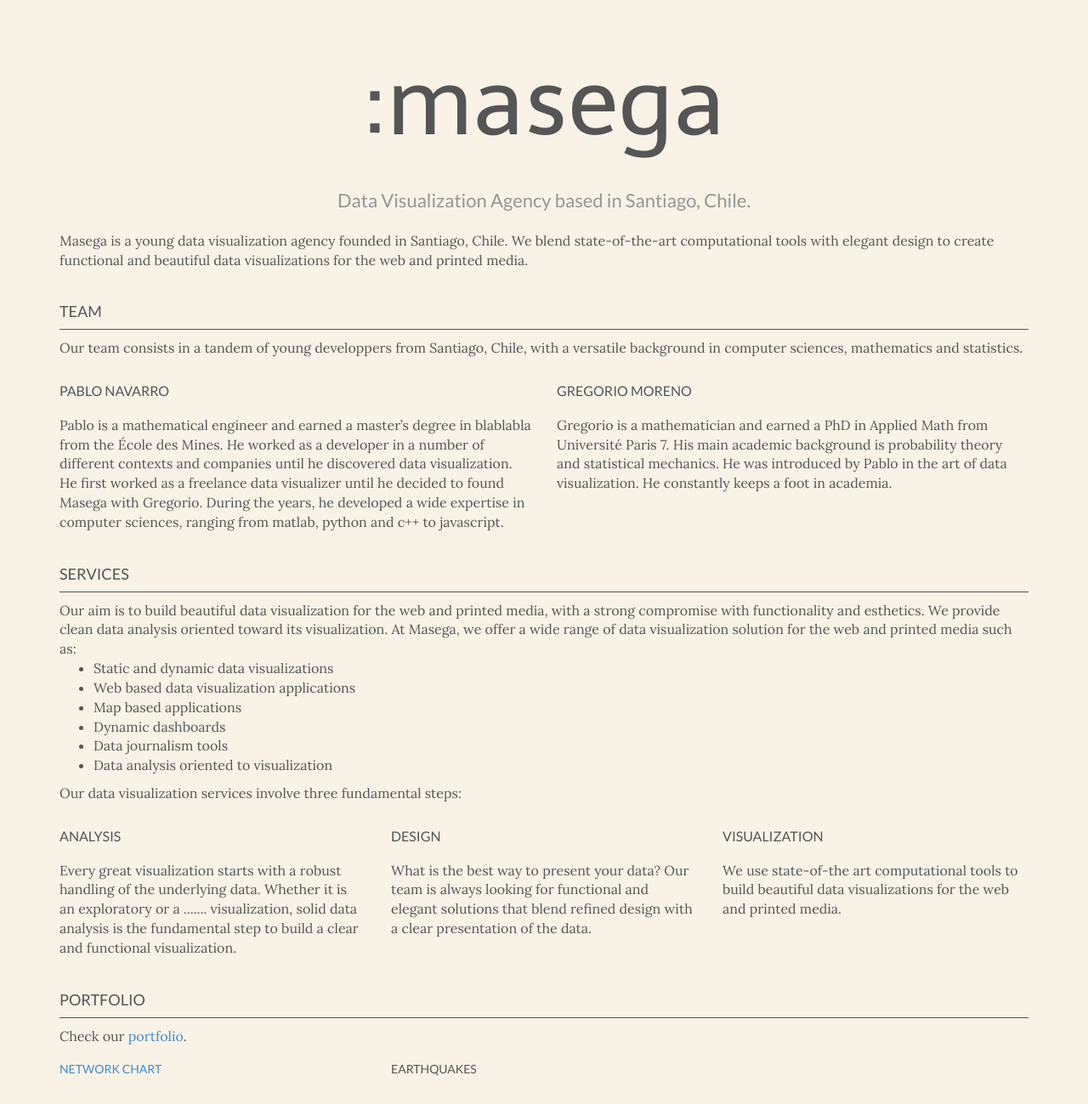
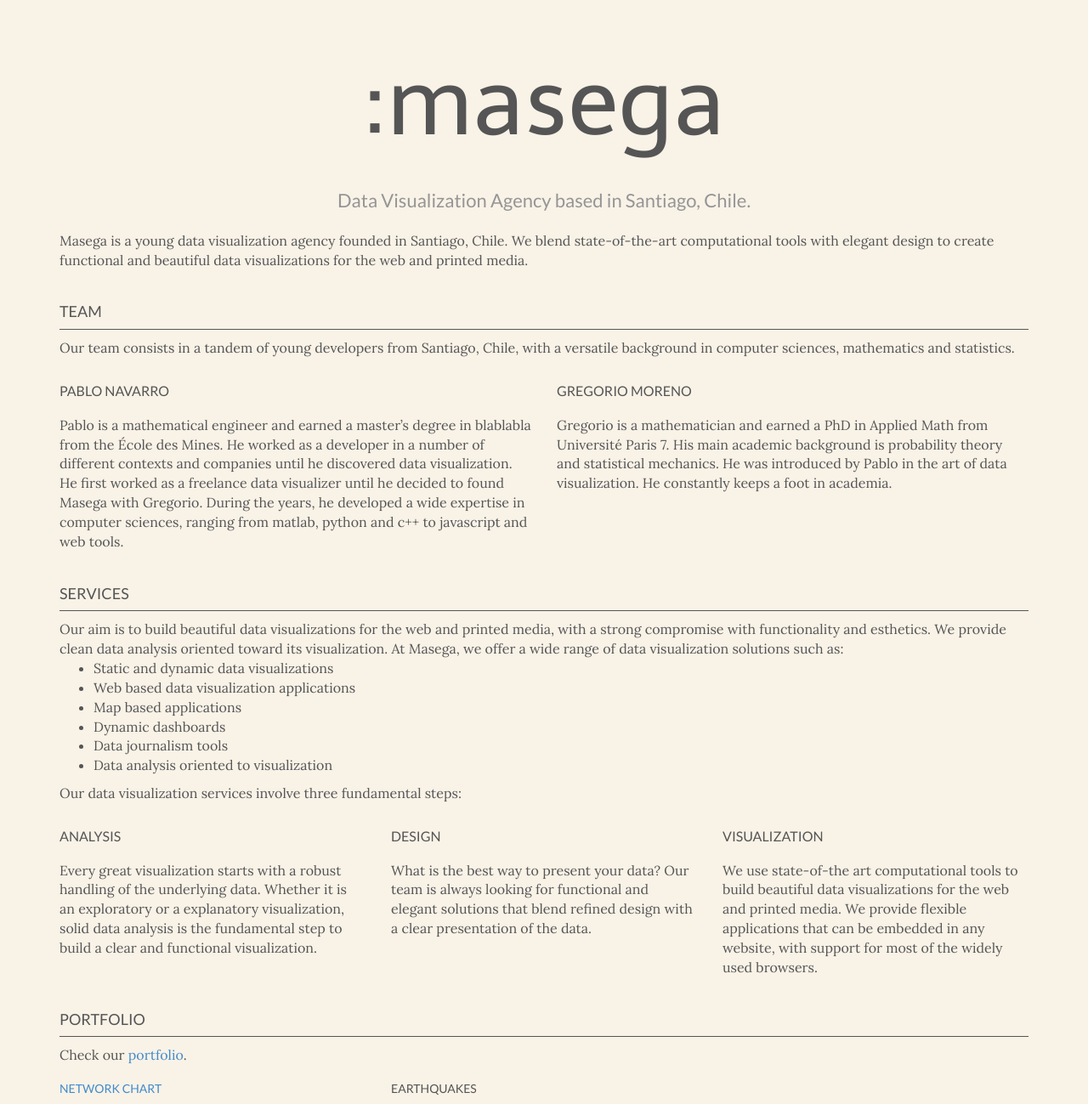
Before and after one commit to masegalab/masegalab.github.io, a Jekyll site: the page built from index.md, in a window 1280 px wide. Shown: the whole page at 85% size. Built offline with Jekyll 4.4.1, drawn with Linux system fonts in a browser that asks for light colours; Markdown is read by kramdown in place of the engine named in the settings; before the commit the page ends 1276 px from its top, so only the background shows below that.

Commit message:
worked on content

```diff
--- a/index.md
+++ b/index.md
@@ -17,7 +17,7 @@
 
 		<h1>Team</h1>
 
-		Our team consists in a tandem of young developpers from Santiago, Chile, with a versatile background in computer sciences, mathematics and statistics.
+		Our team consists in a tandem of young developers from Santiago, Chile, with a versatile background in computer sciences, mathematics and statistics.
 
 		<div class="row">
 			<div class="col-md-6">
@@ -26,7 +26,7 @@
 
 				Pablo is a mathematical engineer and earned a master’s degree in blablabla from the École des Mines. He worked as a developer in a number of different contexts and companies until he discovered data visualization. He first worked as a freelance data visualizer until he decided to found Masega with Gregorio.
 
-				During the years, he developed a wide expertise in computer sciences, ranging from matlab, python and c++ to javascript.
+				During the years, he developed a wide expertise in computer sciences, ranging from matlab, python and c++ to javascript and web tools.
 			</div>
 
 			<div class="col-md-6">
@@ -39,7 +39,7 @@
 
 		<h1>Services</h1>
 
-		Our aim is to build beautiful data visualization for the web and printed media, with a strong compromise with functionality and esthetics. We provide clean data analysis oriented toward its visualization. At Masega, we offer a wide range of data visualization solution for the web and printed media such as:
+		Our aim is to build beautiful data visualizations for the web and printed media, with a strong compromise with functionality and esthetics. We provide clean data analysis oriented toward its visualization. At Masega, we offer a wide range of data visualization solutions such as:
 		<ul>
 			<li> Static and dynamic data visualizations </li>
 			<li> Web based data visualization applications </li>
@@ -56,7 +56,7 @@
 
 				<h2>Analysis</h2>
 
-				Every great visualization starts with a robust handling of the underlying data. Whether it is an exploratory or a ....... visualization, solid data analysis is the fundamental step to build a clear and functional visualization.
+				Every great visualization starts with a robust handling of the underlying data. Whether it is an exploratory or a explanatory visualization, solid data analysis is the fundamental step to build a clear and functional visualization.
 
 
 			</div>
@@ -74,7 +74,7 @@
 
 				<h2>Visualization</h2>
 
-				We use state-of-the art computational tools to build beautiful data visualizations for the web and printed media.
+				We use state-of-the art computational tools to build beautiful data visualizations for the web and printed media. We provide flexible applications that can be embedded in any website, with support for most of the widely used browsers.
 
 
 			</div>
```
